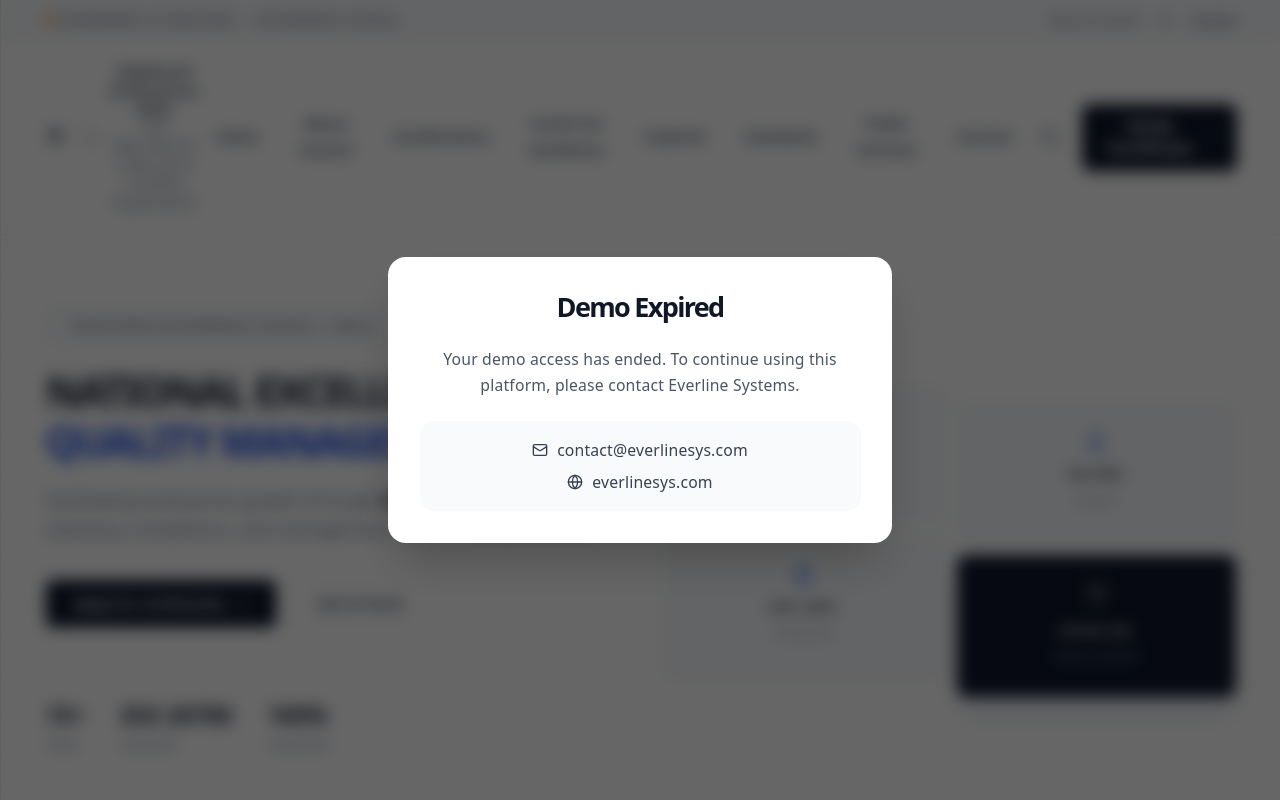
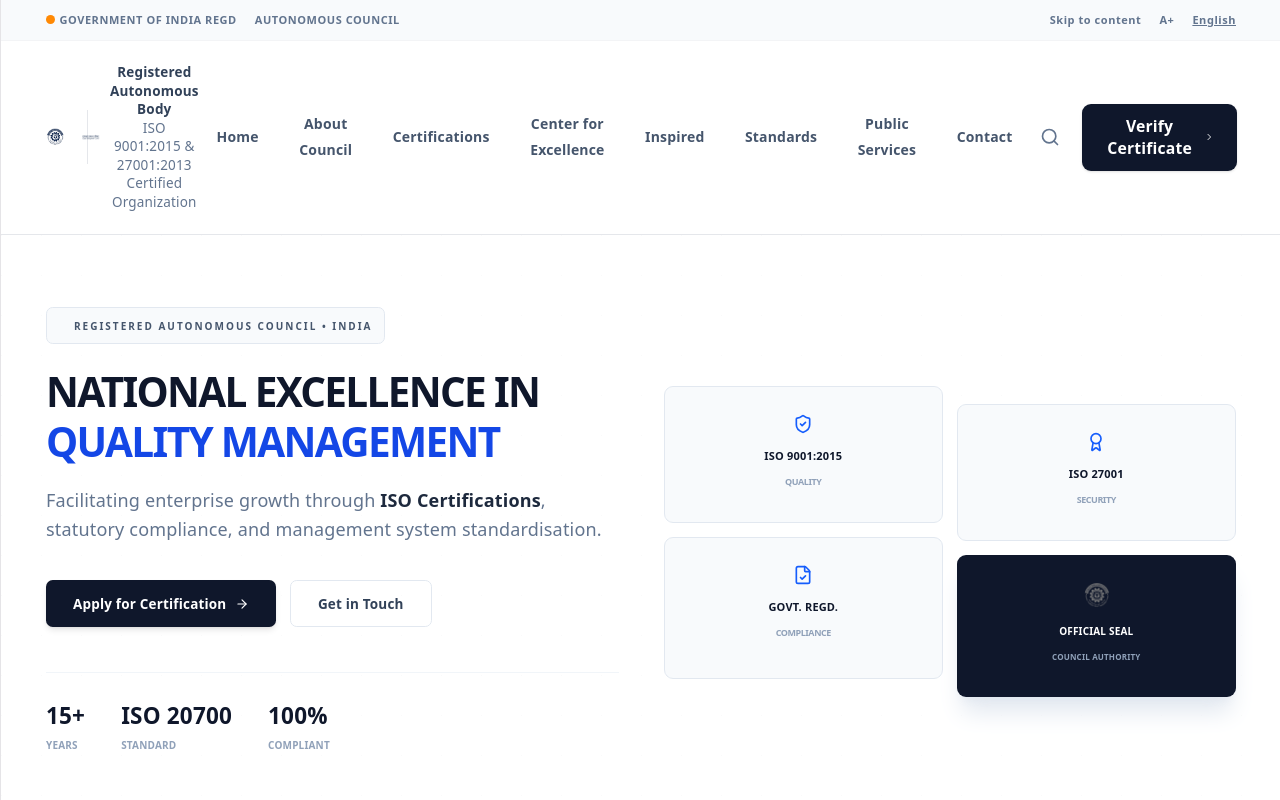
Before and after one commit to everlinesys/QualityManagementCouncil, a React (Vite) app: page / in a window 1280 px wide. Shown: the top 800 px of the page. Built offline with nearby package versions, Linux system fonts and the light colour scheme.

Commit message:
chapter text relaxed

```diff
--- a/src/App.jsx
+++ b/src/App.jsx
@@ -20,7 +20,7 @@ function App() {
           <Route path="/contact" element={<Contact />} />
           <Route path="/*" element={<Contact />} />
         </Routes>
-        <DemoEndedOverlay/>
+        {/* <DemoEndedOverlay/> */}
     </BrowserRouter>
   );
 }
```
